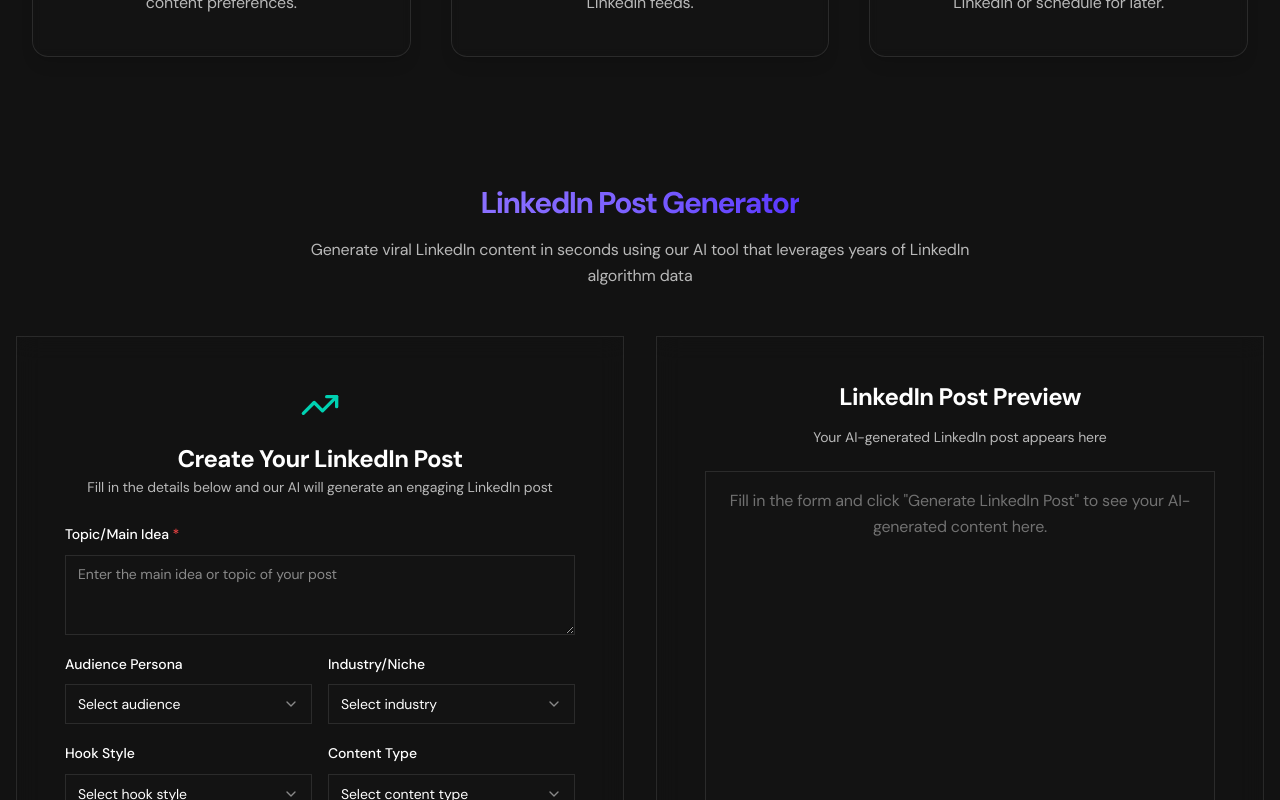
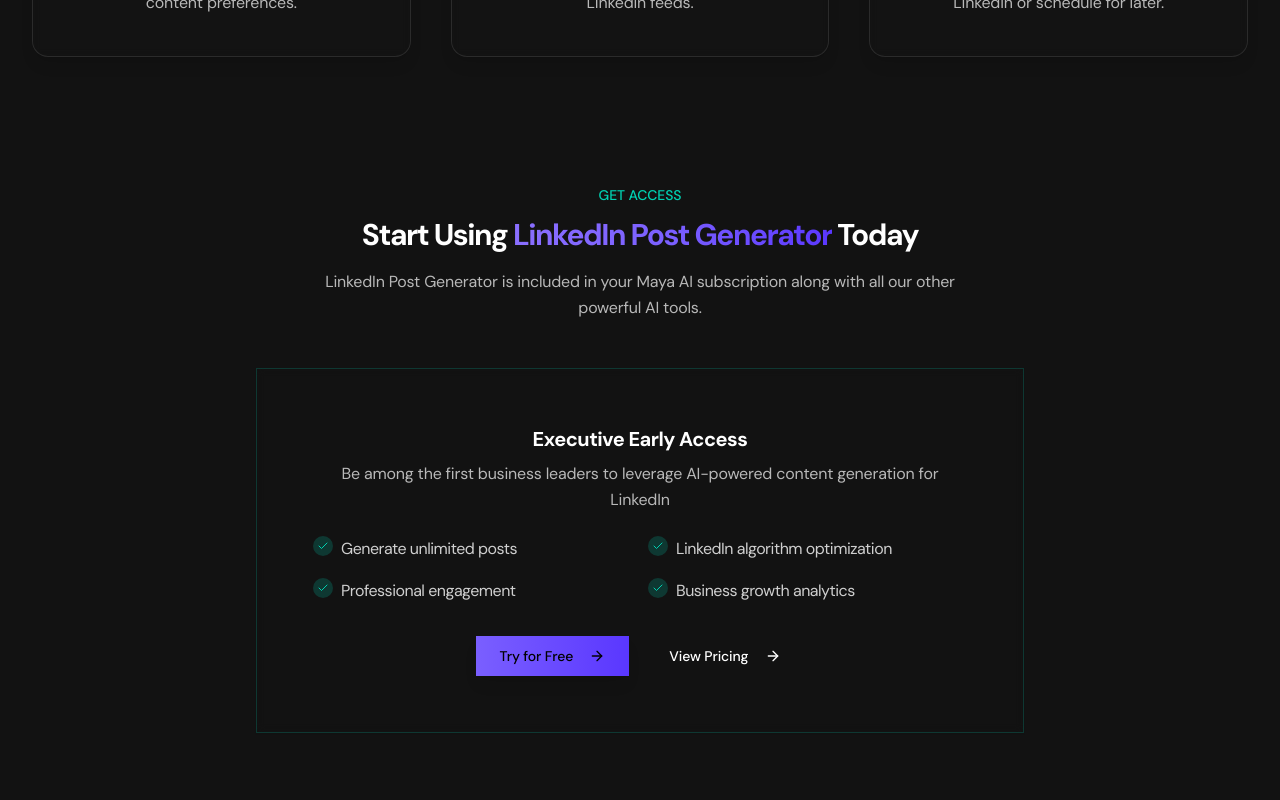
Before and after one commit to WiselyWise/maya-ai-agent-hub, a React (Vite) app: page /viral-post-generator in a window 1280 px wide. Shown: the part 3640-4440 px from the top of the page. Built offline with nearby package versions, Linux system fonts and the light colour scheme.

Commit message:
Refactor: Replace section with Lead Genie access example
Replaced a section in the LinkedIn Creator component with the Lead Genie access example for consistency.

```diff
--- /dev/null
+++ b/src/components/viral-post-generator/LinkedInAccess.tsx
@@ -0,0 +1,75 @@
+
+import React from 'react';
+import { Card } from '@/components/ui/card';
+import { Button } from '@/components/ui/button';
+import { ArrowRight, Check } from 'lucide-react';
+import { Link } from 'react-router-dom';
+
+const LinkedInAccess = () => {
+  return (
+    <section className="py-16 container mx-auto">
+      <div className="text-center mb-12">
+        <span className="text-sm font-medium text-teal-500 mb-3 block">GET ACCESS</span>
+        <h2 className="text-3xl font-bold text-white mb-4">Start Using <span className="text-gradient">LinkedIn Post Generator</span> Today</h2>
+        <p className="text-white/70 max-w-2xl mx-auto">
+          LinkedIn Post Generator is included in your Maya AI subscription along with all our other powerful AI tools.
+        </p>
+      </div>
+
+      <div className="max-w-3xl mx-auto">
+        <Card className="glass-card overflow-hidden border-teal-500/20 hover:border-teal-500/50 transition-all duration-300">
+          <div className="p-8">
+            <div className="text-center mb-6">
+              <h3 className="text-xl font-bold text-white mb-2">Executive Early Access</h3>
+              <p className="text-white/70">
+                Be among the first business leaders to leverage AI-powered content generation for LinkedIn
+              </p>
+            </div>
+
+            <div className="grid grid-cols-1 md:grid-cols-2 gap-4 mb-8">
+              <div className="flex items-start gap-2">
+                <div className="h-5 w-5 rounded-full bg-teal-500/20 flex items-center justify-center text-teal-500">
+                  <Check className="h-3 w-3" />
+                </div>
+                <span className="text-white/80">Generate unlimited posts</span>
+              </div>
+              <div className="flex items-start gap-2">
+                <div className="h-5 w-5 rounded-full bg-teal-500/20 flex items-center justify-center text-teal-500">
+                  <Check className="h-3 w-3" />
+                </div>
+                <span className="text-white/80">LinkedIn algorithm optimization</span>
+              </div>
+              <div className="flex items-start gap-2">
+                <div className="h-5 w-5 rounded-full bg-teal-500/20 flex items-center justify-center text-teal-500">
+                  <Check className="h-3 w-3" />
+                </div>
+                <span className="text-white/80">Professional engagement</span>
+              </div>
+              <div className="flex items-start gap-2">
+                <div className="h-5 w-5 rounded-full bg-teal-500/20 flex items-center justify-center text-teal-500">
+                  <Check className="h-3 w-3" />
+                </div>
+                <span className="text-white/80">Business growth analytics</span>
+              </div>
+            </div>
+
+            <div className="flex flex-col md:flex-row items-center justify-center gap-4">
+              <Button className="w-full md:w-auto px-6 py-5 neo-button" asChild>
+                <a href="https://app.smartmaya.ai">
+                  Try for Free <ArrowRight className="ml-2 h-4 w-4" />
+                </a>
+              </Button>
+              <Button variant="ghost" className="w-full md:w-auto px-6 py-5 text-white hover:text-teal-400 hover:bg-transparent" asChild>
+                <Link to="/#pricing">
+                  View Pricing <ArrowRight className="ml-2 h-4 w-4" />
+                </Link>
+              </Button>
+            </div>
+          </div>
+        </Card>
+      </div>
+    </section>
+  );
+};
+
+export default LinkedInAccess;
--- a/src/pages/ViralPostGenerator.tsx
+++ b/src/pages/ViralPostGenerator.tsx
@@ -7,7 +7,7 @@ import LinkedInHero from '@/components/viral-post-generator/LinkedInHero';
 import LinkedInFeatures from '@/components/viral-post-generator/LinkedInFeatures';
 import LinkedInCapabilities from '@/components/viral-post-generator/LinkedInCapabilities';
 import LinkedInHowItWorks from '@/components/viral-post-generator/LinkedInHowItWorks';
-import LinkedInCreator from '@/components/viral-post-generator/LinkedInCreator';
+import LinkedInAccess from '@/components/viral-post-generator/LinkedInAccess';
 import LinkedInFAQ from '@/components/viral-post-generator/LinkedInFAQ';
 import ViralRelatedTools from '@/components/viral-post-generator/ViralRelatedTools';
 import LinkedInDemo from '@/components/viral-post-generator/LinkedInDemo';
@@ -54,7 +54,7 @@ const ViralPostGenerator = () => {
         <LinkedInDemo />
         <LinkedInCapabilities />
         <LinkedInHowItWorks />
-        <LinkedInCreator />
+        <LinkedInAccess />
         <Testimonials />
         <LinkedInFAQ />
         <ViralRelatedTools />
```
